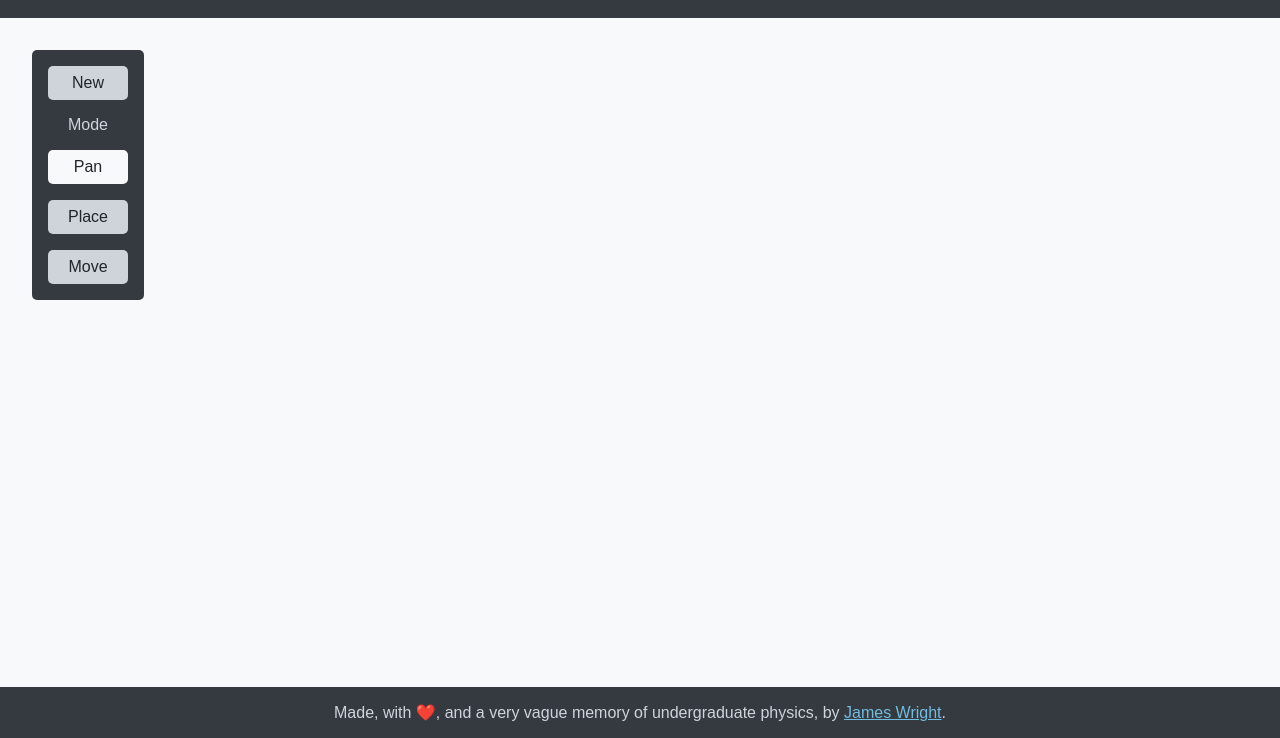
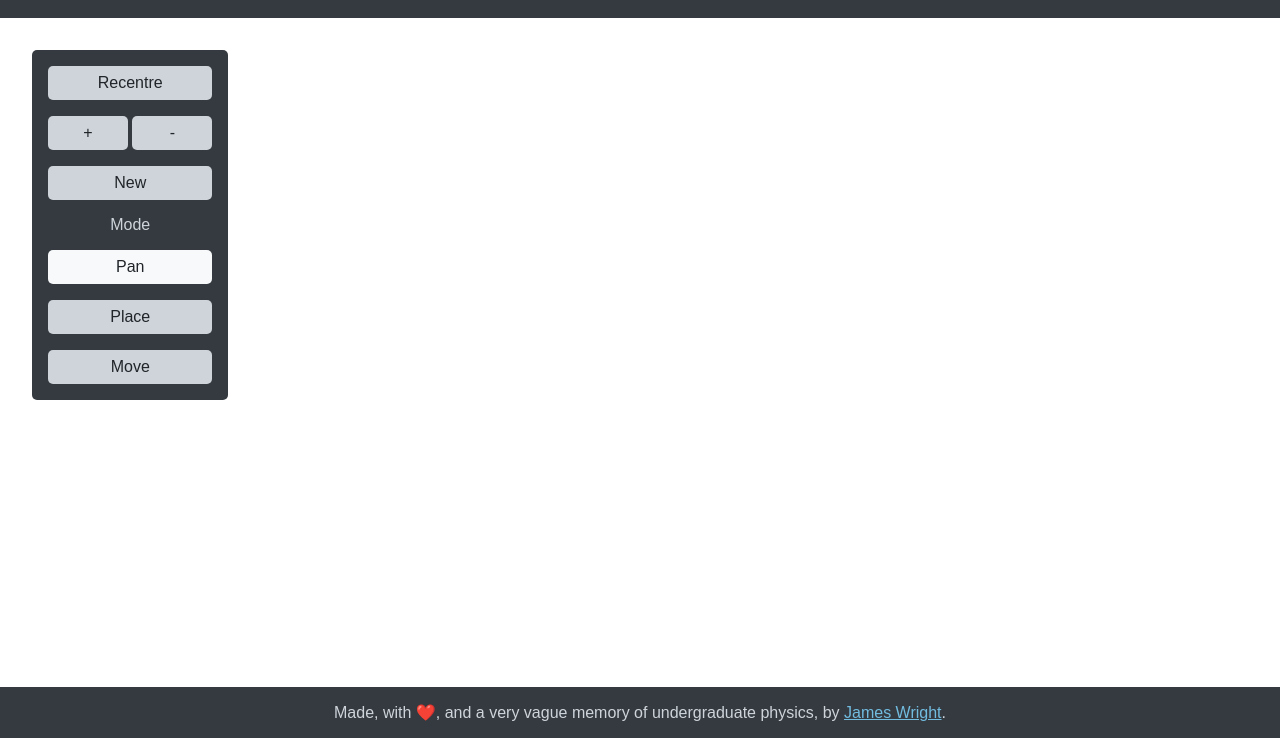
Before and after one commit to thewrongjames/stern-gerlach, a website with bundled scripts: page public/index.html in a window 1280 px wide. Shown: the part 62-800 px from the top of the page. Built offline with nearby package versions, Linux system fonts and the light colour scheme.

Commit message:
Setup the positions canvas
Items are now drawn to the position canvas which is then drawn (at
offset stored in state) to the display canvas. This is in preparation
for pan and zoom functionality.

I also added recentre and zoom buttons to the controls, though they do
nothing. I think the controls is a bit wide... but that's a problem for
later.

```diff
--- a/public/index.html
+++ b/public/index.html
@@ -16,6 +16,11 @@
     </header>
     <div id="content">
       <div id="controls">
+        <button id="button-recentre">Recentre</button>
+        <div>
+          <button id="button-zoom-in">+</button>
+          <button id="button-zoom-in">-</button>
+        </div>
         <button id="button-new">New</button>
         <span>Mode</span>
         <input type="radio" name="mode" value="pan" id="radio-mode-pan" checked>
--- a/public/static/js/config.js
+++ b/public/static/js/config.js
@@ -1,3 +1,9 @@
 export const CANVAS_ELEMENT_ID = 'canvas'
 export const NEW_BUTTON_ID = 'button-new'
 export const MODE_RADIO_NAME = 'mode'
+
+export const POSITION_CANVAS_WIDTH = 2048
+export const POSITION_CANVAS_HEIGHT = 2048
+
+export const DISPLAY_CANVAS_BACKGROUND_COLOUR = '#ADB5BD'
+export const POSITION_CANVAS_BACKGROUND_COLOUR = 'white'
--- a/public/static/js/draw.js
+++ b/public/static/js/draw.js
@@ -1,3 +1,11 @@
+import {
+  POSITION_CANVAS_WIDTH,
+  POSITION_CANVAS_HEIGHT,
+  DISPLAY_CANVAS_BACKGROUND_COLOUR,
+  POSITION_CANVAS_BACKGROUND_COLOUR,
+} from '/static/js/config.js'
+import { getCanvasContext } from '/static/js/lib/get-canvas-context.js'
+
 /** @typedef {import("/static/js/state").State} State */
 
 /**
@@ -9,14 +17,33 @@
  */
 export function makeDraw(state) {
   function draw() {
-    state.canvasContext.clearRect(
+    const positionCanvas = document.createElement('canvas')
+    positionCanvas.width = POSITION_CANVAS_WIDTH
+    positionCanvas.height = POSITION_CANVAS_HEIGHT
+    const positionCanvasContext = getCanvasContext(positionCanvas)
+
+    positionCanvasContext.fillStyle = POSITION_CANVAS_BACKGROUND_COLOUR
+    positionCanvasContext.fillRect(
       0,
       0,
-      state.canvasContext.canvas.width,
-      state.canvasContext.canvas.height,
+      positionCanvas.width,
+      positionCanvas.height,
+    )
+    state.drawables.forEach(drawable => drawable.draw(positionCanvasContext))
+
+    state.displayCanvasContext.fillStyle = DISPLAY_CANVAS_BACKGROUND_COLOUR
+    state.displayCanvasContext.fillRect(
+      0,
+      0,
+      state.displayCanvasContext.canvas.width,
+      state.displayCanvasContext.canvas.height,
     )
 
-    state.drawables.forEach(drawable => drawable.draw(state.canvasContext))
+    state.displayCanvasContext.drawImage(
+      positionCanvas,
+      state.positionCanvasOffset.x,
+      state.positionCanvasOffset.y,
+    )
 
     window.requestAnimationFrame(draw)
   }
--- a/public/static/js/models/vector.js
+++ b/public/static/js/models/vector.js
@@ -1,23 +1,46 @@
 /** @typedef {import('/static/js/state').State} State */
 
 /**
- * @typedef Vector
+ * @typedef VectorLike
  * @property {number} x
  * @property {number} y
  */
 
-/**
- * Return a new vector that is the sum of the two given vectors.
- * @param {Vector} firstVector
- * @param {Vector} secondVector
- * @returns {Vector}
- */
-function addVectors(firstVector, secondVector) {
-  return {x: firstVector.x + secondVector.x, y: firstVector.y + secondVector.y}
+/** @implements {VectorLike} */
+export class Vector {
+  /** @type {number} */
+  #x
+  /** @type {number} */
+  #y
+
+  /**
+   * @param {number} x
+   * @param {number} y
+   */
+  constructor (x, y) {
+    this.#x = x
+    this.#y = y
+  }
+
+  get x() {
+    return this.#x
+  }
+  get y() {
+    return this.#y
+  }
+
+  /**
+   * @param {Vector} other
+   * @returns {Vector}
+   */
+  plus(other) {
+    return new Vector(this.x + other.x, this.y + other.y)
+  }
 }
 
 /**
  * A vector in the coordinate space of pixels in the actually displayed canvas.
+ * @implements {VectorLike}
  */
 export class DisplayVector {
   /** @type {Vector} */
@@ -30,6 +53,12 @@ export class DisplayVector {
 
   get vector() {
     return this.#vector
+  }
+  get x() {
+    return this.#vector.x
+  }
+  get y() {
+    return this.#vector.y
   }
 
   /**
@@ -49,13 +78,14 @@ export class DisplayVector {
    * @returns {DisplayVector}
    */
   plus(other) {
-    return new DisplayVector(addVectors(this.vector, other.vector))
+    return new DisplayVector(this.vector.plus(other.vector))
   }
 }
 
 /**
  * A vector in the abstract coordinate space in which objects are placed. Maybe
  * be scaled and offset before it becomes a DisplayVector.
+ * @implements {VectorLike}
  */
 export class PositionVector {
   /** @type {Vector} */
@@ -68,6 +98,12 @@ export class PositionVector {
 
   get vector() {
     return this.#vector
+  }
+  get x() {
+    return this.#vector.x
+  }
+  get y() {
+    return this.#vector.y
   }
 
   /**
@@ -87,6 +123,6 @@ export class PositionVector {
    * @returns {PositionVector}
    */
   plus(other) {
-    return new PositionVector(addVectors(this.vector, other.vector))
+    return new PositionVector(this.vector.plus(other.vector))
   }
 }
--- a/public/static/js/setup.js
+++ b/public/static/js/setup.js
@@ -48,8 +48,8 @@ function setup() {
     )
   }
 
-  const canvasContext = getCanvasContext(canvas)
-  const state = State.getInstance(canvasContext)
+  const displayCanvasContext = getCanvasContext(canvas)
+  const state = State.getInstance(displayCanvasContext)
 
   const windowResizeListener = makeWindowResizeListener(canvas)
   // Call once so the canvas is initially set to the correct size.
--- a/public/static/js/state.js
+++ b/public/static/js/state.js
@@ -1,7 +1,7 @@
 /** @typedef {import('@/types/drawable').Drawable} Drawable */
 
 import { MODE_RADIO_NAME } from '/static/js/config.js'
-import { DisplayVector } from '/static/js/models/vector.js'
+import { Vector, DisplayVector } from '/static/js/models/vector.js'
 
 /** @type {['pan', 'place', 'move']} */
 const modes = ['pan', 'place', 'move']
@@ -16,18 +16,21 @@ export class State {
   #drawables
 
   /** @type {CanvasRenderingContext2D} */
-  #canvasContext
+  #displayCanvasContext
   /** @type {Mode} */
   #mode
   /** @type {DisplayVector} */
   #mousePosition
+  /** @type {DisplayVector} */
+  #positionCanvasOffset
 
   /**
-   * Create an instance of the state singleton for the given canvasContext. This
-   * should not be constructed directly; get instance should be used instead.
-   * @param {CanvasRenderingContext2D} canvasContext
+   * Create an instance of the state singleton. This should not be constructed
+   * directly; get instance should be used instead.
+   * @param {CanvasRenderingContext2D} displayCanvasContext The canvas rendering
+   * context of the actually displayed canvas.
    */
-  constructor(canvasContext) {
+  constructor(displayCanvasContext) {
     if (!State.#allowConstruction) {
       throw new Error(
         'State should not be constructed directly. Use State.getInstance.',
@@ -36,9 +39,10 @@ export class State {
 
     this.#drawables = []
 
-    this.#canvasContext = canvasContext
+    this.#displayCanvasContext = displayCanvasContext
     this.#mode = State.#getSelectedMode()
-    this.#mousePosition = new DisplayVector({x: 0, y: 0})
+    this.#mousePosition = new DisplayVector(new Vector(0, 0))
+    this.#positionCanvasOffset = new DisplayVector(new Vector(0, 0))
 
     // Listen for updates to the mode.
     document.querySelectorAll(
@@ -52,30 +56,30 @@ export class State {
 
     // Listen for updates to the mouse position.
     document.addEventListener('mousemove', event => {
-      const { left, top } = this.#canvasContext.canvas.getBoundingClientRect()
+      const { left, top } = this.#displayCanvasContext.canvas.getBoundingClientRect()
 
-      this.#mousePosition = new DisplayVector({
-        x: event.clientX - left,
-        y: event.clientY - top,
-      })
+      this.#mousePosition = new DisplayVector(new Vector(
+        event.clientX - left,
+        event.clientY - top,
+      ))
 
       console.log(this.#mousePosition.vector)
     })
   }
 
   /**
-   * Get the state singleton, creating it, using the given canvasContext if it
-   * does not yet exist.
-   * @param {CanvasRenderingContext2D} canvasContext
+   * Get the state singleton, creating it if it does not yet exist.
+   * @param {CanvasRenderingContext2D} displayCanvasContext The canvas rendering
+   * context of the actually displayed canvas.
    * @returns {State}
    */
-  static getInstance(canvasContext) {
+  static getInstance(displayCanvasContext) {
     if (State.#instance !== null) {
       return State.#instance
     }
 
     State.#allowConstruction = true
-    State.#instance = new State(canvasContext)
+    State.#instance = new State(displayCanvasContext)
     State.#allowConstruction = false
     return State.#instance
   }
@@ -106,19 +110,17 @@ export class State {
     throw new Error(`Failed to get selected mode: got invalid mode "${mode}"`)
   }
 
-  /** @returns {Drawable[]} */
   get drawables() {
     return this.#drawables
   }
-
-  /** @returns {Mode} */
   get mode() {
     return this.#mode
   }
-
-  /** @returns {CanvasRenderingContext2D} */
-  get canvasContext() {
-    return this.#canvasContext
+  get displayCanvasContext() {
+    return this.#displayCanvasContext
+  }
+  get positionCanvasOffset() {
+    return this.#positionCanvasOffset
   }
 
   /** @param {Drawable} newDrawable */
```
